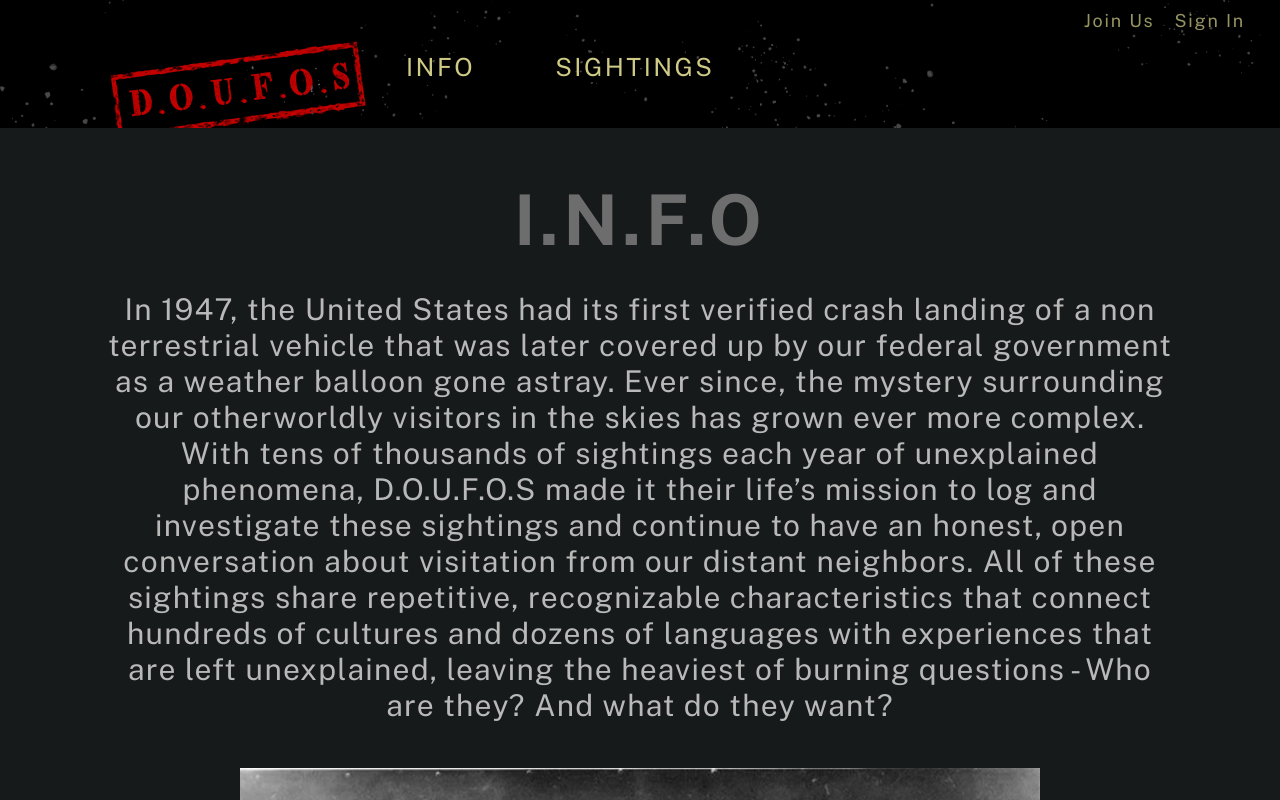
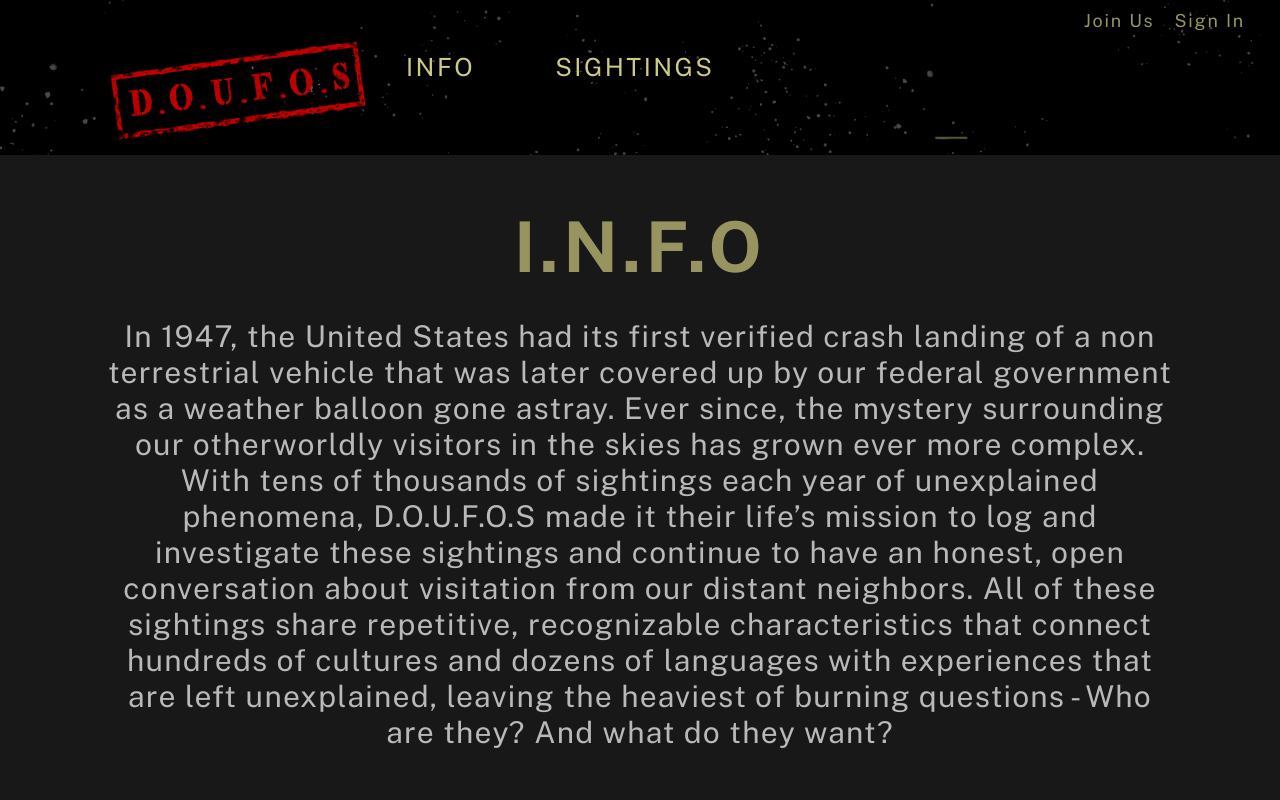
Before and after one commit to zreggert/doufos, a React (Create React App) app in the folder client/: page /info in a window 1280 px wide. Built offline with nearby package versions, Linux system fonts and the light colour scheme.

Commit message:
css for Info and fixed reposive for home

```diff
--- a/client/src/css/info.css
+++ b/client/src/css/info.css
@@ -1,3 +1,4 @@
-.backgroundinfo {
-  background-color: var(--bg-color);
+.info {
+  padding: 1vh 0px 0px 0px;
+  min-height: 83vh;
 }
--- a/client/src/css/insight.css
+++ b/client/src/css/insight.css
@@ -1,11 +1,10 @@
 .insight-section {
   display: block;
   height: auto;
-  width: 100%;
-  min-height: 950px;
+  width: 100vw;
   padding: 0px 0px 0px 0px;
-  margin: 0px 0px;
-  background-color: #161a1a;
+  margin: 0px auto;
+  background-color: #181818;
 }
 
 .insight-text {
@@ -15,7 +14,7 @@
 }
 
 .insight-text h3 {
-  color: var(--mid-gray-color);
+  color: var(--Links);
   padding: 30px 90px 30px 90px;
   text-align: center;
   font-size: 55px;
@@ -78,7 +77,6 @@
   .insight-section {
     display: block;
     height: auto;
-    min-height: 1160px;
   }
 
   .insight-text {
@@ -129,12 +127,12 @@
 
 @media only screen and (min-width: 1024px) {
   .insight-text {
-    height: 610px;
+    height: auto;
   }
 
   .insight-image {
     width: 800px;
-    height: 550px;
+    height: auto;
     padding: 30px 0px 30px 0px;
   }
 
@@ -147,7 +145,6 @@
   .insight-section {
     height: 70%;
     min-height: 80vh;
-    max-height: 900px;
   }
 
   .insight-text {
--- a/client/src/css/pages.css
+++ b/client/src/css/pages.css
@@ -7,6 +7,7 @@
   --bg-color: #2c2c2c;
   --footer-background: #202020;
   --text-color: #b9b9b9;
+  --info-bg: #202020;
 }
 
 * {
@@ -22,6 +23,7 @@ body {
   height: 100%;
   overflow-x: hidden;
   scroll-behavior: smooth;
+  background-color: #000000;
 }
 
 ::-webkit-scrollbar {
--- a/client/src/css/top-nav.css
+++ b/client/src/css/top-nav.css
@@ -234,6 +234,7 @@
     margin: 0 auto 0px auto;
     padding: 0px 0px 0px 100px;
     height: 12vh;
+    min-height: 115px;
   }
 
   /* Styles None Dropdown links*/
--- a/client/src/pages/Info.js
+++ b/client/src/pages/Info.js
@@ -3,7 +3,7 @@ import "../css/info.css";
 
 export default function Info() {
   return (
-    <div className="backgroundinfo">
+    <div className="info">
       <Insight />
     </div>
   );
```
Also changed, not shown: client/src/components/Landing.js (deleted, +0 -18 lines).
